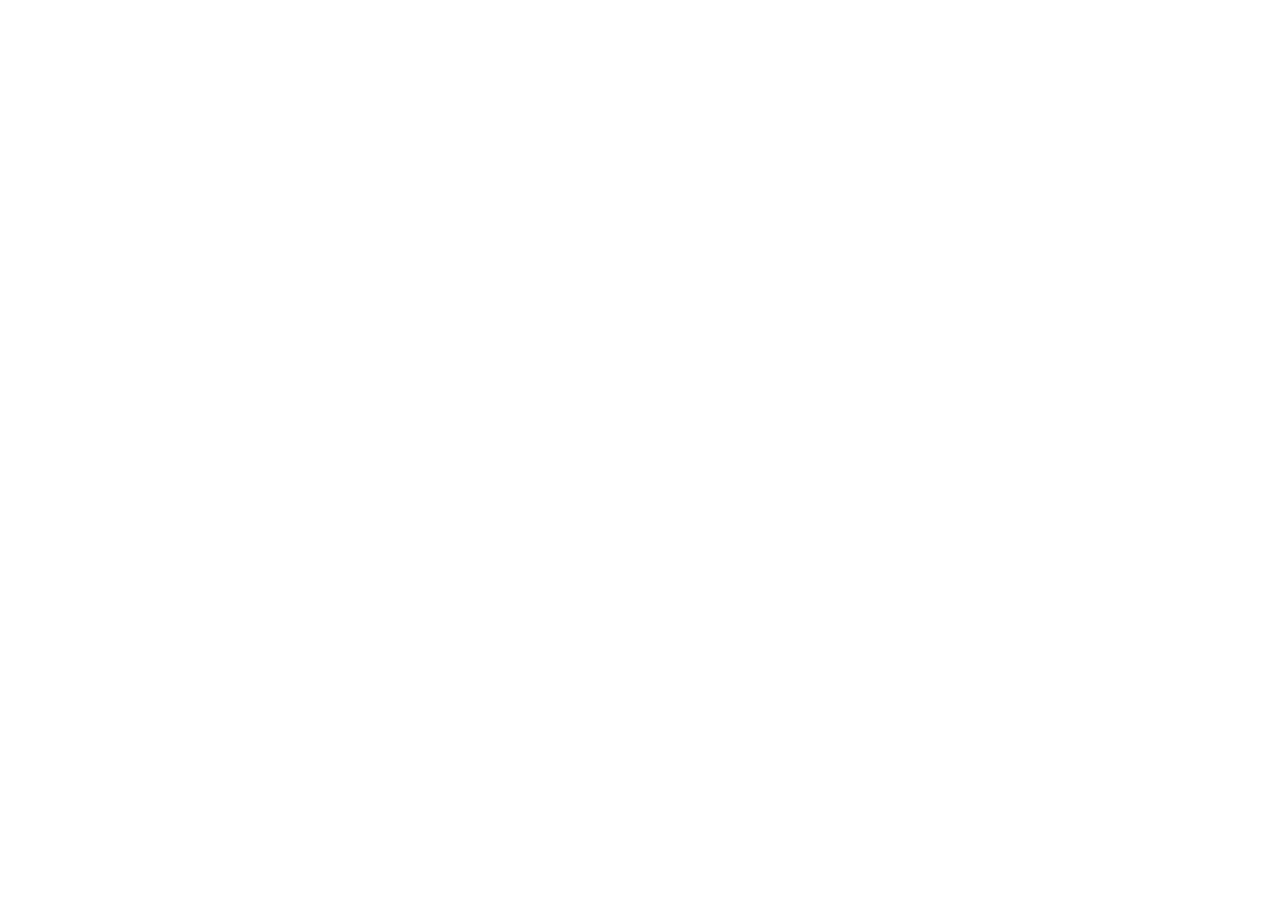
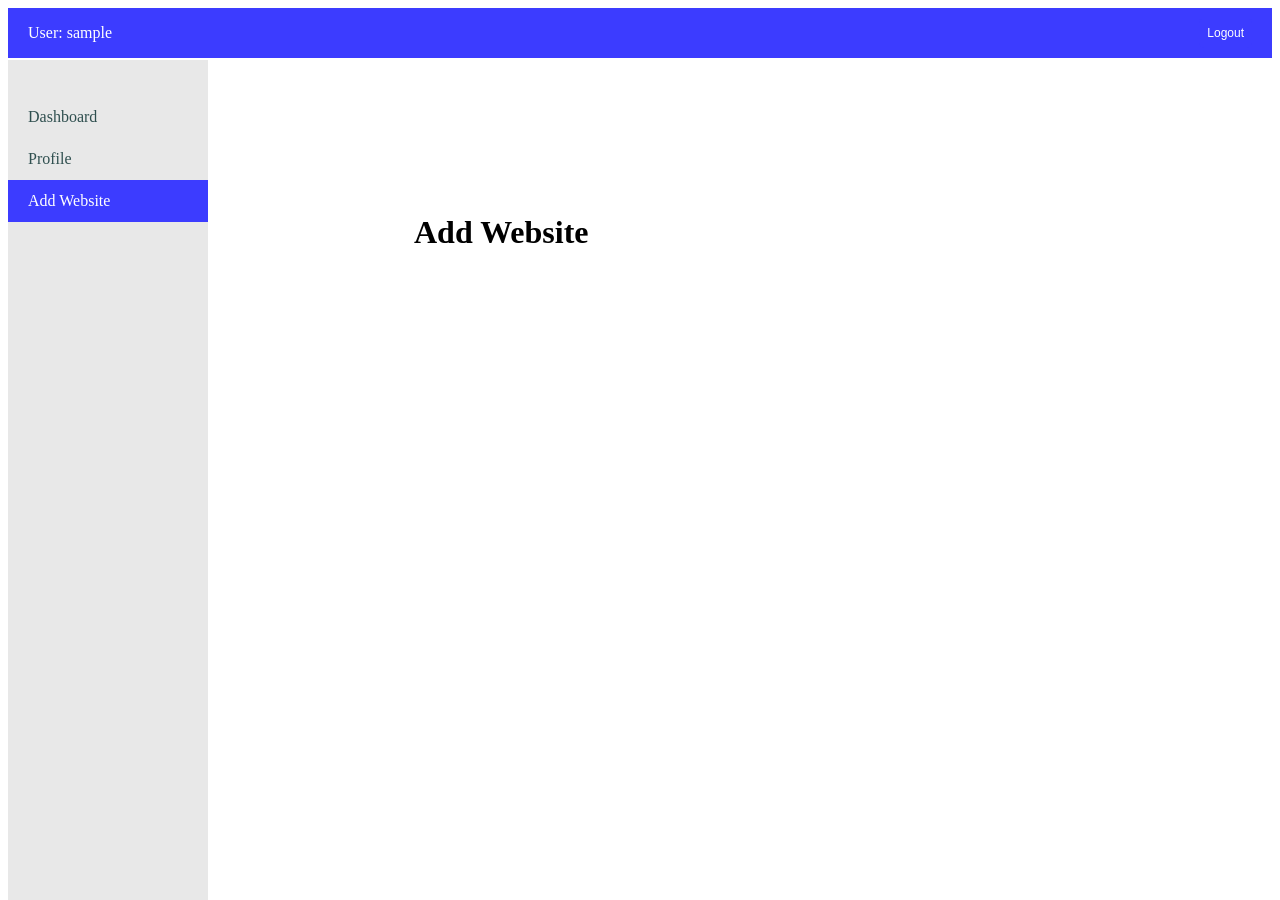
Before and after one commit to koenol/simple-website-monitoring-tool, a Flask app: page /add-website in a window 1280 px wide. Before the commit the page is empty. Run offline with Flask 3, Linux system fonts and the light colour scheme; the visitor is signed in with stand-in values (Sample User, id 1).

Commit message:
added layout.html

```diff
--- a/static/styles.css
+++ b/static/styles.css
@@ -69,6 +69,37 @@
     border-radius: 4px;
 }
 
+/* Menu */
+.main-page .sidebar {
+    position: fixed;
+    top: 60px;
+    width: 200px;
+    height: calc(100% - 60px);
+    background: #e5e5e5e1;
+    padding: 20px 0;
+}
+
+.main-page .sidebar .nav-menu {
+    list-style: none;
+    padding: 0;
+}
+
+.main-page .sidebar .nav-link {
+    display: block;
+    padding: 12px 20px;
+    color: darkslategray;
+    text-decoration: none;
+}
+
+.main-page .sidebar .nav-link:hover {
+    background: rgb(60, 60, 255);
+    color: white;
+}
+.main-page .sidebar .nav-link.active {
+    background: rgb(60, 60, 255);
+    color: white;
+}
+
 /* main.html */
 .main-page header {
     display: flex;
@@ -128,33 +159,4 @@
     display: inline;
 }
 
-/* menu */
-.main-page .sidebar {
-    position: fixed;
-    top: 60px;
-    width: 200px;
-    height: calc(100% - 60px);
-    background: #e5e5e5e1;
-    padding: 20px 0;
-}
-
-.main-page .sidebar .nav-menu {
-    list-style: none;
-    padding: 0;
-}
-
-.main-page .sidebar .nav-link {
-    display: block;
-    padding: 12px 20px;
-    color: darkslategray;
-    text-decoration: none;
-}
-
-.main-page .sidebar .nav-link:hover {
-    background: rgb(60, 60, 255);
-    color: white;
-}
-.main-page .sidebar .nav-link.active {
-    background: rgb(60, 60, 255);
-    color: white;
-}
+/* add_Website.html */
--- a/templates/add_website.html
+++ b/templates/add_website.html
@@ -0,0 +1,14 @@
+{% extends "layout.html" %}
+
+{% block title %}Add Website{% endblock %}
+
+{% block page_class %}main-page add-website-page{% endblock %}
+
+{% block content %}
+<div class="main-box">
+    <div class="box add-website-box">
+        <h1>Add Website</h1>
+
+    </div>
+</div>
+{% endblock %}
--- /dev/null
+++ b/templates/layout.html
@@ -0,0 +1,36 @@
+<!DOCTYPE html>
+<html lang="en">
+    <head>
+        <title>{% block title %}Website Monitoring Tool{% endblock %}</title>
+        <link rel="stylesheet" href="{{ url_for('static', filename='styles.css') }}" />
+    </head>
+    <body class="{% block page_class %}{% endblock %}">
+        <header>
+            <div>User: <span id="username">{{ session.username }}</span></div>
+            <form method="POST" action="/logout">
+                <input type="hidden" name="csrf_token" value="{{ session.csrf_token }}">
+                <button id="logout">Logout</button>
+            </form>
+        </header>
+
+        <nav class="sidebar">
+            <ul class="nav-menu">
+                <li><a href="/main" class="nav-link {% if request.path == '/main' %}active{% endif %}">Dashboard</a></li>
+                <li><a href="/profile" class="nav-link {% if request.path == '/profile' %}active{% endif %}">Profile</a></li>
+                <li><a href="/add-website" class="nav-link {% if request.path == '/add-website' %}active{% endif %}">Add Website</a></li>
+            </ul>
+        </nav>
+
+        <div class="container">
+            <div class="flashed-messages">
+                {% for message in get_flashed_messages() %}
+                <div class="error">
+                    <p><b>{{ message }}</b></p>
+                </div>
+                {% endfor %}
+            </div>
+
+            {% block content %}{% endblock %}
+        </div>
+    </body>
+</html>
```
